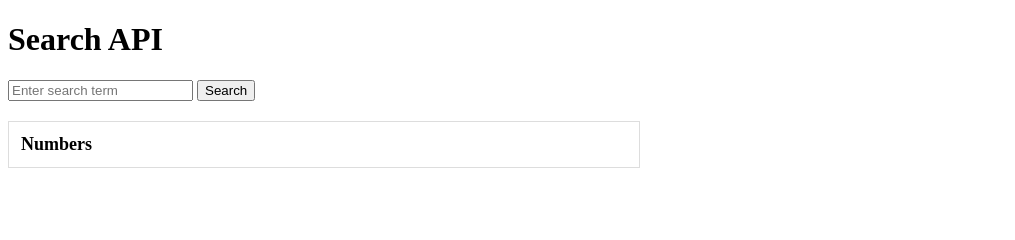
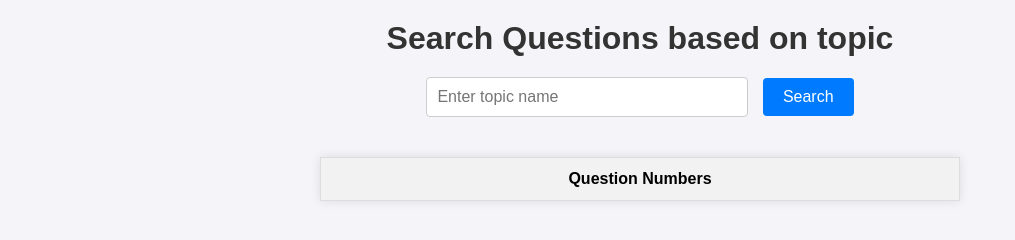
Before and after one commit to PeterWSamy/TopicsAndQuestionsFront, a plain HTML site: page index.html in a window 1280 px wide. Shown: the whole page, without its empty margins (0-1015 px from the left). Drawn offline with Linux system fonts and the light colour scheme.

Commit message:
Added error checks and handle edge cases

```diff
--- a/index.html
+++ b/index.html
@@ -5,29 +5,69 @@
     <meta name="viewport" content="width=device-width, initial-scale=1.0">
     <title>API Search</title>
     <style>
+        body {
+            font-family: Arial, sans-serif;
+            background-color: #f4f4f9;
+            margin: 0;
+            padding: 0;
+            display: flex;
+            flex-direction: column;
+            align-items: center;
+        }
+        h1 {
+            color: #333;
+            margin: 20px 0;
+        }
+        form {
+            margin-bottom: 20px;
+        }
+        input[type="text"] {
+            padding: 10px;
+            font-size: 16px;
+            border: 1px solid #ccc;
+            border-radius: 4px;
+            width: 300px;
+            margin-right: 10px;
+        }
+        button {
+            padding: 10px 20px;
+            font-size: 16px;
+            color: white;
+            background-color: #007BFF;
+            border: none;
+            border-radius: 4px;
+            cursor: pointer;
+        }
+        button:hover {
+            background-color: #0056b3;
+        }
         table {
             width: 50%;
             border-collapse: collapse;
             margin: 20px 0;
-            font-size: 18px;
-            text-align: left;
+            background-color: white;
+            box-shadow: 0 0 10px rgba(0, 0, 0, 0.1);
         }
         th, td {
             padding: 12px;
             border: 1px solid #ddd;
+            text-align: center;
+        }
+        th {
+            background-color: #f2f2f2;
         }
     </style>
 </head>
 <body>
-    <h1>Search API</h1>
+    <h1>Search Questions based on topic</h1>
     <form id="searchForm">
-        <input type="text" id="searchInput" placeholder="Enter search term">
+        <input type="text" id="searchInput" placeholder="Enter topic name">
         <button type="submit">Search</button>
     </form>
     <table id="resultsTable">
         <thead>
             <tr>
-                <th>Numbers</th>
+                <th>Question Numbers</th>
             </tr>
         </thead>
         <tbody>
--- a/script.js
+++ b/script.js
@@ -2,7 +2,11 @@ document.getElementById('searchForm').addEventListener('submit', async function(
     event.preventDefault(); // Prevent the form from submitting in the traditional way
 
     const searchTerm = document.getElementById('searchInput').value;
-    const apiUrl = `https://api.example.com/search?q=${encodeURIComponent(searchTerm)}`;
+
+    if(searchTerm == ""){
+        alert("Please enter a topic")
+    }
+    const apiUrl = `https://topics-and-questions.vercel.app/search?q=${encodeURIComponent(searchTerm)}`;
 
     try {
         const response = await fetch(apiUrl);
@@ -13,15 +17,24 @@ document.getElementById('searchForm').addEventListener('submit', async function(
         const data = await response.json();
         displayResults(data);
     } catch (error) {
+        alert('Error fetching data')
         console.error('Error fetching data:', error);
     }
 });
 
 function displayResults(numbers) {
+    console.log(numbers['questionNumbers'])
     const tableBody = document.getElementById('resultsTable').querySelector('tbody');
     tableBody.innerHTML = '';
 
-    numbers.forEach(number => {
+    if(numbers['questionNumbers'].length == 0){
+        const row = document.createElement('tr');
+        const cell = document.createElement('td');
+        cell.textContent = "No children";
+        row.appendChild(cell);
+        tableBody.appendChild(row);
+    }
+    numbers['questionNumbers'].forEach(number => {
         const row = document.createElement('tr');
         const cell = document.createElement('td');
         cell.textContent = number;
```
